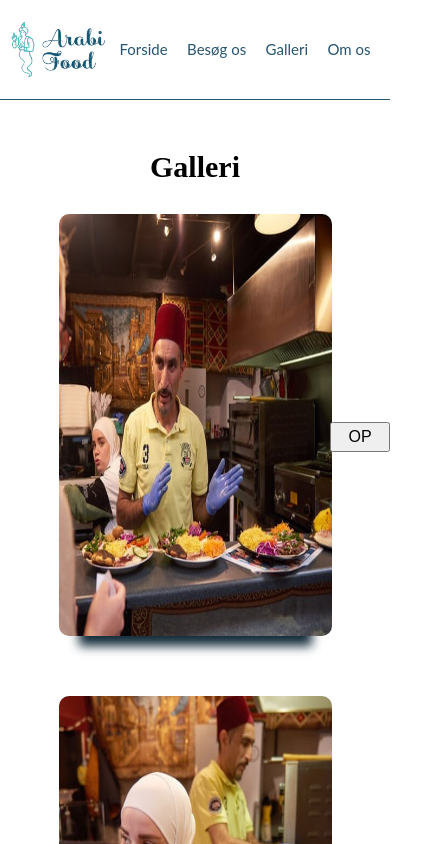
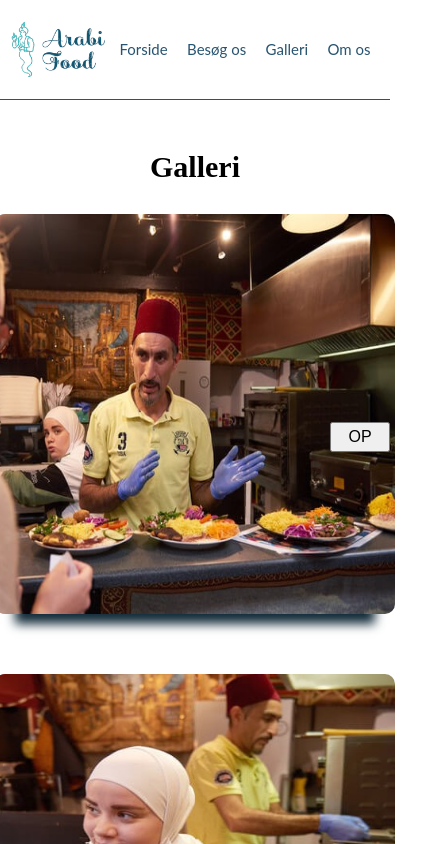
Before and after one commit to rufaidaju/ArabiFoodTapas, a React (Create React App) app: page /gallery in a window 390 px wide. Shown: the top 844 px of the page, 425 px wide, since content can reach past the window. Built offline with nearby package versions, Linux system fonts and the light colour scheme.

Commit message:
Change images size in galleri

```diff
--- a/src/App.css
+++ b/src/App.css
@@ -366,12 +366,13 @@ a {
   display: flex;
   flex-wrap: wrap;
   justify-content: center;
+  align-items: center;
 }
 
 .gallery-group img {
   margin: 30px;
-  width: calc( 80% / 3);
-  height: 50vh;
+  width: 400px;
+  height:  400px;
   border-radius: 10px;
   box-shadow: 0 30px 10px -20px #142c3a;
 }
@@ -504,10 +505,6 @@ a {
     padding-bottom: 20px;
     padding-top: 20px;
   }
-  /* Gallery */
-  .gallery-group img{
-    width:60%;
-  }
 }
 
 @media screen and (max-width: 768px) {
@@ -542,11 +539,6 @@ a {
     font-size: 20px;
   }
 
-  /* Gallery */
-  .gallery-group img{
-    width: 70%;
-  }
-
   .footer {
     height: 100px;
     display: flex;
@@ -558,10 +550,6 @@ a {
 
   .about-info img {
     width: 60%;
-  }
-
-  .tapas {
-
   }
   .new-Pic-class img,
   .tapas img {
--- a/src/components/pages/Gallery.js
+++ b/src/components/pages/Gallery.js
@@ -16,7 +16,7 @@ import lovedamas from "../../assets/images/lovedamas.jpg";
 import reemRestaurant3 from "../../assets/images/ReemRestaurant3.jpg";
 import food10 from "../../assets/images/image6.jpg";
 import food11 from "../../assets/images/food2.jpg";
-import food12 from "../../assets/images/menuList.jpg";
+ import food12 from "../../assets/images/menuList.jpg";
 
 function Gallery() {
   return (
```
Also changed, not shown: src/assets/images/menuList.jpg (added).
